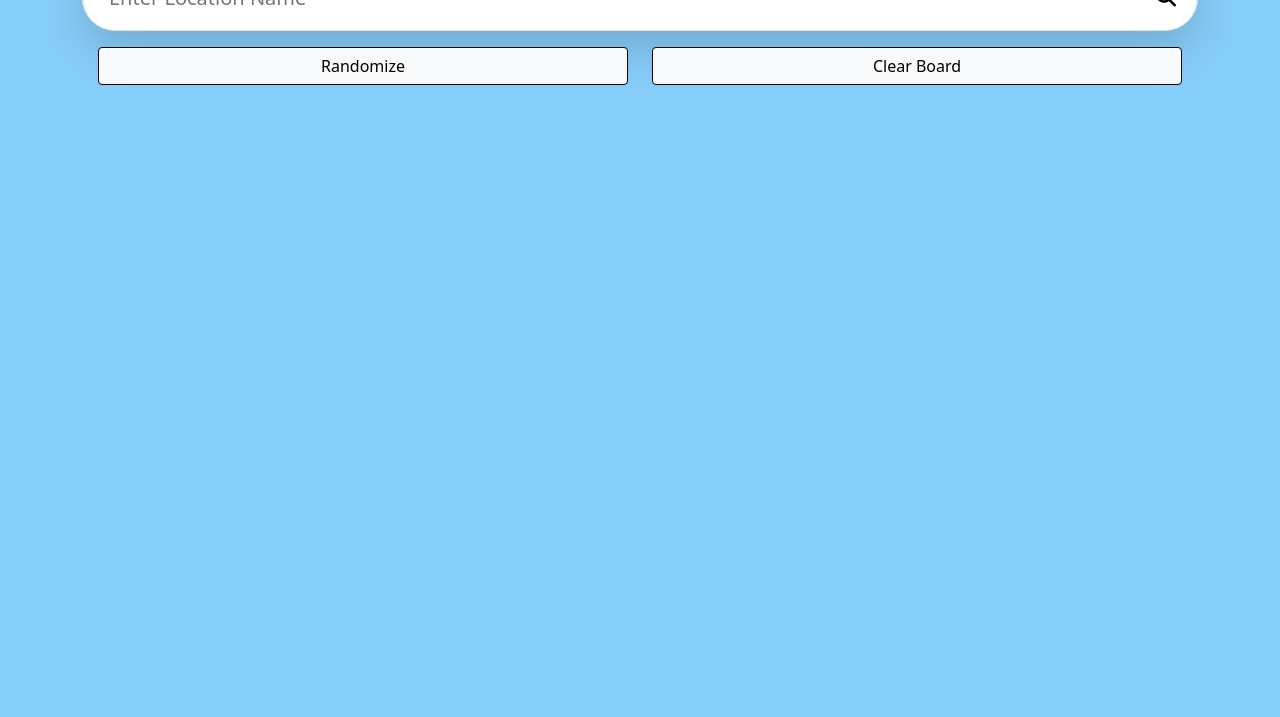
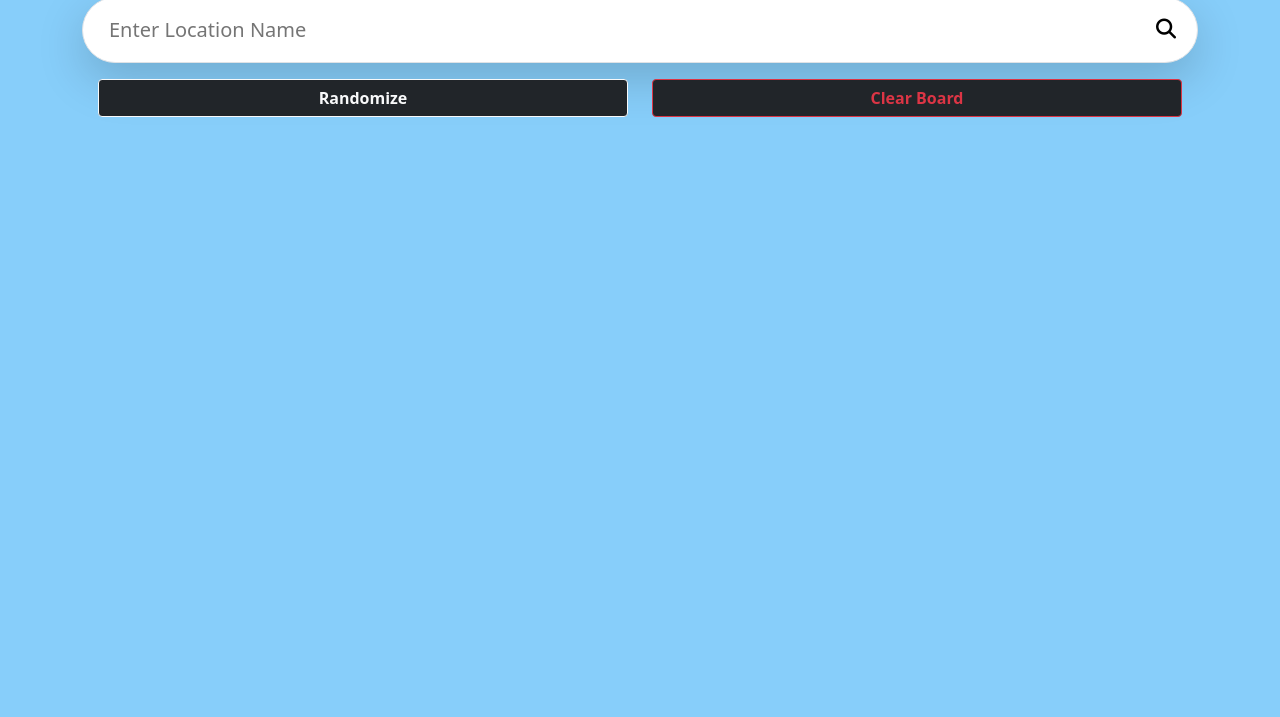
Before and after one commit to mfatir-y/weather-app-using-html-css-and-js, a plain HTML site: page index.html in a window 1280 px wide. Shown: the part 83-800 px from the top of the page. Drawn offline with nearby package versions, Linux system fonts and the light colour scheme; no server answers.

Commit message:
Changed button styling

```diff
--- a/index.html
+++ b/index.html
@@ -8,18 +8,19 @@
     <script src="https://kit.fontawesome.com/b862ca47f1.js" crossorigin="anonymous"></script>
     <link rel="stylesheet" href="styles.css">
 </head>
-<body class="d-flex align-items-center justify-items-center mt-5">
+<body class="text-center">
+    <h1 class="m-3">Weather Display by OpenWeather</h1>
     <div class="container">
-        <div class="header mb-4">
+        <header class="mb-4">
             <div class="search-box shadow-lg d-flex gap-2 bg-white border rounded-pill p-2 ps-4 mb-3">
                 <input type="text" placeholder="Enter location name" class="searchValue w-100 border-0 fs-5 lead">
                 <button class="searchButton d-block border-0"><i class="fs-5 fa-solid fa-magnifying-glass"></i></button>
             </div>
             <div class="d-flex mx-3 gap-4">
-                <button class="randomize btn btn-light w-50" type="button">Randomize</button>
-                <button class=" clear btn btn-light w-50" type="button">Clear Board</button>
+                <button class="randomize btn btn-outline-light w-50" type="button">Randomize</button>
+                <button class=" clear btn btn-outline-danger w-50" type="button">Clear Board</button>
             </div>
-        </div>
+        </header>
 
         <div class="row row-cols-1 row-cols-md-2 row-cols-lg-4 g-4 text-center mx-1">
             <!-- SAMPLE COLUMN FORMAT -->
--- a/script.js
+++ b/script.js
@@ -16,7 +16,7 @@ function createCityCard(data) {
     col.className = 'col';
 
     var card = document.createElement('div');
-    card.className = 'card text-black h-100 text-center shadow rounded-3 bg-dark text-white';
+    card.className = 'card h-100 text-center shadow rounded-3 bg-dark text-white border-light';
 
     var cardHeader = document.createElement('div');
     cardHeader.className = 'card-header pb-0 d-flex flex-direction-row justify-content-around align-items-center';
--- a/styles.css
+++ b/styles.css
@@ -28,14 +28,9 @@ body {
     height: 70px;
 }
 
-.btn-light {
-    border: 1px solid black;
-}
-
-.btn-light:hover {
-    box-shadow: 0 0 20px 0 rgba(0, 0, 0, 0.2);
-    background-color: rgb(29, 29, 29);
-    color: white;
+.btn {
+    background-color: #212529;
+    font-weight: bold;
 }
 
 .row {
```
